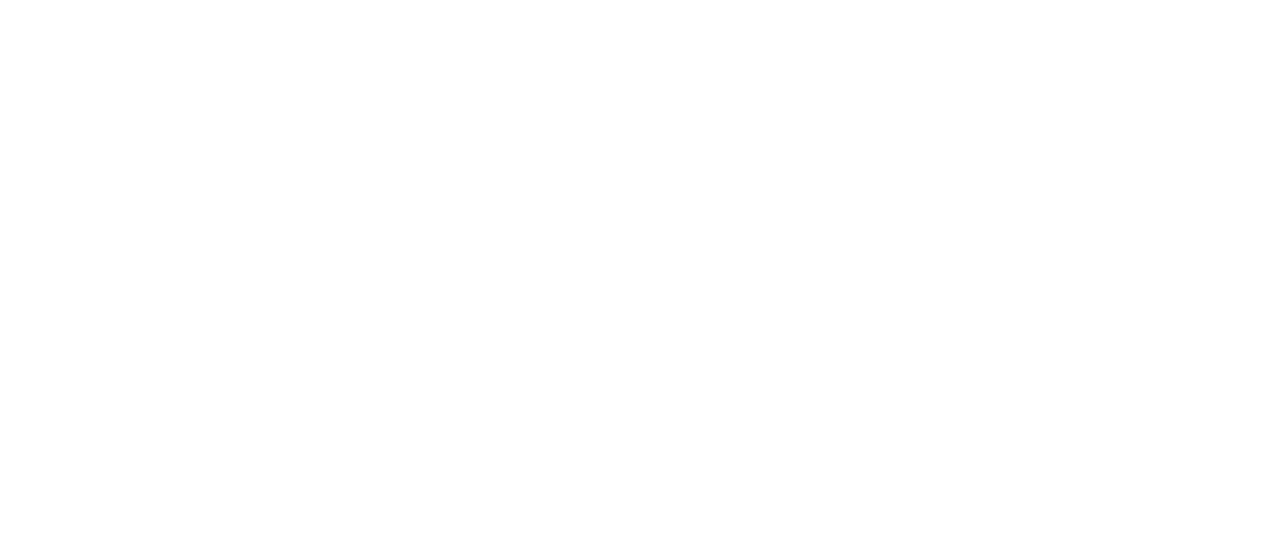
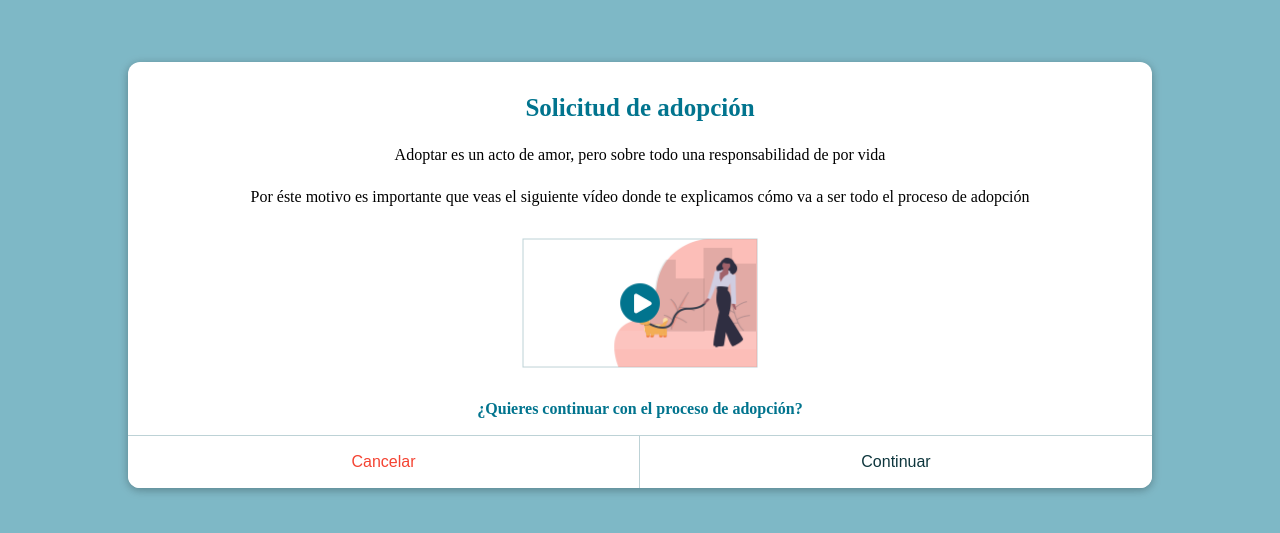
Before and after one commit to Maurodiaztesta/lucky-front, a React (Create React App) app: page /warning in a window 1280 px wide. Before the commit this address had no page. Shown: the part 125-658 px from the top of the page. Built offline with nearby package versions, Linux system fonts and the light colour scheme.

Commit message:
Warning fixed

```diff
--- a/src/App.js
+++ b/src/App.js
@@ -17,6 +17,9 @@ import ApadrinarPage from "./pages/ApadrinarPage/ApadrinarPage";
 import EstadoAdopcionPage from "./pages/EstadoAdopcionPage/EstadoAdopcionPage";
 import MapPage from "./pages/MapPage/MapPage";
 import OnboardingPage from "./pages/OnboardingPage/OnboardingPage";
+
+// BORRAR
+import Warning from "./components/Warning/Warning"
 
 
 
@@ -46,6 +49,8 @@ function App() {
             <Route path="/status" element={<EstadoAdopcionPage></EstadoAdopcionPage>}/>
             <Route path="/map" element={<MapPage></MapPage>}/>
             <Route path="/onboarding" element={<OnboardingPage></OnboardingPage>}/>
+            {/* BORRAR */}
+            <Route path="/warning" element={<Warning></Warning>}/>
           </Routes>
         </main>
       </Router>
--- a/src/components/Warning/Warning.css
+++ b/src/components/Warning/Warning.css
@@ -1,4 +1,5 @@
-.warning-padre {
+.padreW {
+  width: 100%;
   position: fixed;
   top: 0;
   bottom: 0;
@@ -7,39 +8,65 @@
   display: flex;
   justify-content: center;
   align-items: center;
-  background-color: rgba(174, 236, 248, 0.492);
+  background-color: rgba(1, 116, 142, 0.5058823529);
 }
-.warning-padre .warning-content {
-  width: 280px;
-  height: 530px;
+.padreW__hijo {
+  width: 80%;
   background-color: #fff;
-  border-radius: 5px;
+  border-radius: 12px;
   box-shadow: 0px 2px 10px rgba(0, 0, 0, 0.3);
   display: flex;
   flex-direction: column;
-  justify-content: space-between;
+  justify-content: center;
   align-items: center;
-  padding: 20px;
 }
-.warning-padre .title-warning {
-  font-size: 24px;
+.padreW__hijo--title {
+  font-size: 25px;
+  margin-top: 32px;
   font-weight: bold;
   text-align: center;
-  margin-bottom: 10px;
-  color: rgb(1, 116, 142);
+  color: #01748E;
 }
-.warning-padre .subtitle-warning {
+.padreW__hijo--info {
+  width: 80%;
+  margin-top: 24px;
   text-align: center;
-  color: rgb(1, 116, 142);
-  margin-bottom: 30px;
+  font-size: 16px;
 }
-.warning-padre p-warning {
+.padreW__hijo--img {
+  width: 236px;
+  margin-top: 32px;
+}
+.padreW__hijo--h4 {
+  text-align: center;
+  color: #01748E;
+  margin-top: 32px;
+}
+.padreW__hijo--botones {
+  width: 100%;
+  margin-top: 17px;
+  border-top: 1px solid #BDD2D6;
+}
+.padreW__hijo--botones--1 {
+  width: 50%;
+  border: none;
+  height: 52px;
+  background-color: white;
+  border-right: 1px solid #BDD2D6;
   font-size: 16px;
-  line-height: 1.5;
-  text-align: center;
-  margin-bottom: 20px;
+  color: #F44332;
+  border-bottom-left-radius: 12px;
 }
-.warning-padre .warning-btn {
+.padreW__hijo--botones--2 {
+  width: 50%;
+  border: none;
+  height: 52px;
+  background-color: white;
+  font-size: 16px;
+  border-bottom-right-radius: 12px;
+  color: #0E363D;
+}
+.padreW .warning-btn {
   width: 50%;
   padding: 15px 50px;
   background-color: #fff;
@@ -47,13 +74,4 @@
   border: none;
   border-radius: 5px;
   font-size: 16px;
-}
-.warning-padre img {
-  width: 260px;
-  margin-bottom: 30px;
-}
-.warning-padre .warning-info {
-  display: flex;
-  width: 120px;
-  height: 60px;
 }/*# sourceMappingURL=Warning.css.map */
--- a/src/components/Warning/Warning.jsx
+++ b/src/components/Warning/Warning.jsx
@@ -3,29 +3,32 @@ import "./Warning.css";
 
 const Warning = (props) => {
   return (
-        <div className="warning-padre">
-          <div className="warning-content">
-            <h2 className="title-warning">Solicitud de adopción</h2>
-            <div className="warning-info">
-            <p className="p-warning">
-              Adoptar es un acto de amor, pero sobre todo una responsabilidad de por vida
+    <div className="padreW">
+      <div className="padreW__hijo">
+        <h2 className="padreW__hijo--title">Solicitud de adopción</h2>
+        <p className="padreW__hijo--info">
+          Adoptar es un acto de amor, pero sobre todo una responsabilidad de por
+          vida
         </p>
-            </div>
-            <div className="warning-info">
-            <p className="p-warning">
-              Por éste motivo es importante que veas el siguiente vídeo donde te explicamos cómo va a ser todo el proceso de adopción
+        <p className="padreW__hijo--info">
+          Por éste motivo es importante que veas el siguiente vídeo donde te
+          explicamos cómo va a ser todo el proceso de adopción
         </p>
-            </div>
-            <img src="./assets/img/imagenes/chica_video.png" alt="" />
-            <h4 className="subtitle-warning">¿Quieres continuar con el proceso de adopción?</h4>
-            <div className="button-warning-padre">
-              <button className="warning-btn" onClick={props.onClose}>Cancelar</button>
-              <button className="warning-btn" onClick={props.onContinue}>Continuar</button>
+        <img className="padreW__hijo--img" src="./assets/img/imagenes/chica_video.png" alt=""/>
+        <h4 className="padreW__hijo--h4">
+          ¿Quieres continuar con el proceso de adopción?
+        </h4>
+        <div className="padreW__hijo--botones">
+          <button className="padreW__hijo--botones--1">
+            Cancelar
+          </button>
+          <button className="padreW__hijo--botones--2">
+            Continuar
+          </button>
         </div>
       </div>
     </div>
   );
-
 };
 
 export default Warning;
--- a/src/components/Warning/Warning.scss
+++ b/src/components/Warning/Warning.scss
@@ -1,4 +1,5 @@
-.warning-padre {
+.padreW {
+  width: 100%;
   position: fixed;
   top: 0;
   bottom: 0;
@@ -7,40 +8,67 @@
   display: flex;
   justify-content: center;
   align-items: center;
-  background-color: rgba(174, 236, 248, 0.492);
-
-  .warning-content {
-    width: 280px;
-    height: 530px;
+  background-color: #01748e81;
+  &__hijo {
+    width: 80%;
     background-color: #fff;
-    border-radius: 5px;
+    border-radius: 12px;
     box-shadow: 0px 2px 10px rgba(0, 0, 0, 0.3);
     display: flex;
     flex-direction: column;
-    justify-content: space-between;
+    justify-content: center;
     align-items: center;
-    padding: 20px;
+    &--title {
+      font-size: 25px;
+      margin-top: 32px;
+      font-weight: bold;
+      text-align: center;
+      color: #01748E;
+    }
+    &--info{
+      width: 80%;
+      margin-top: 24px;
+      text-align: center;
+      font-size: 16px;
+    }
+    &--img{
+      width: 236px;
+      margin-top: 32px;
+    }
+    &--h4{
+      text-align: center;
+      color: #01748E;
+      margin-top: 32px;
+    }
+    &--botones{
+      width: 100%;
+      margin-top: 17px;
+      border-top: 1px solid #BDD2D6;
+      &--1{
+        width: 50%;
+        border: none;
+        height: 52px;
+        background-color: white;
+        border-right: 1px solid #BDD2D6;
+        font-size: 16px;
+        color: #F44332;
+        border-bottom-left-radius: 12px;
+      }
+      &--2{
+        width: 50%;
+        border: none;
+        height: 52px;
+        background-color: white;
+        font-size: 16px;
+        border-bottom-right-radius: 12px;
+        color: #0E363D;
+      }
+    }
+
   }
 
-  .title-warning {
-    font-size: 24px;
-    font-weight: bold;
-    text-align: center;
-    margin-bottom: 10px;
-    color: rgb(1 116 142);
-  }
-  .subtitle-warning {
-    text-align: center;
-    color: rgb(1 116 142);
-    margin-bottom: 30px;
-  }
 
-  p-warning {
-    font-size: 16px;
-    line-height: 1.5;
-    text-align: center;
-    margin-bottom: 20px;
-  }
+
 
  .warning-btn {
     width: 50%;
@@ -53,15 +81,7 @@
 
   }
 
-  img {
-    width: 260px;
-    margin-bottom: 30px;
-  }
 
-    .warning-info{
-        display: flex;
-        width: 120px;
-        height: 60px;
-    }
+
 
 }
```
Also changed, not shown: 1 other file (tests, documents, lock files or other folders). Lines whose indentation alone changed are shown as unchanged.
